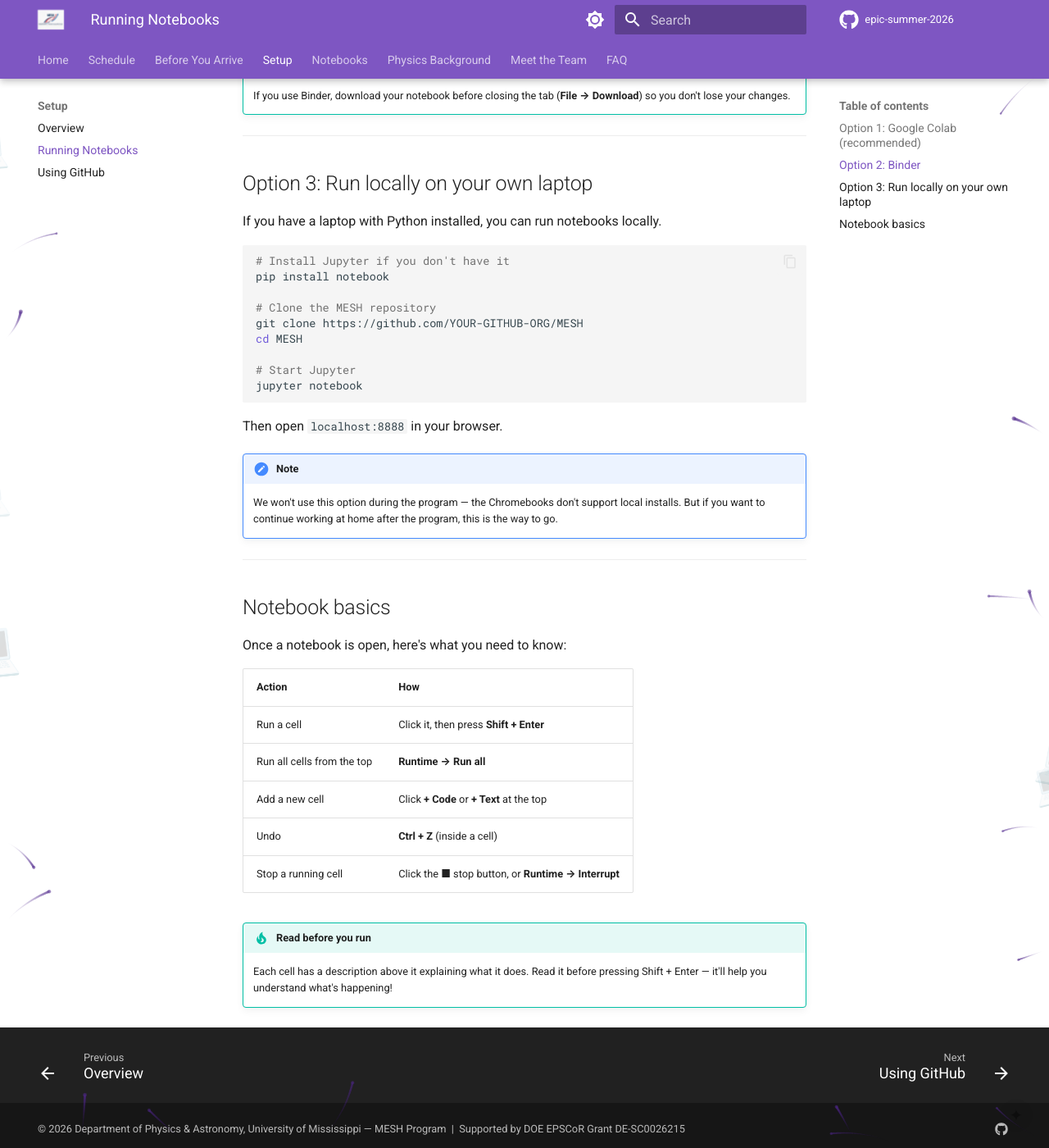
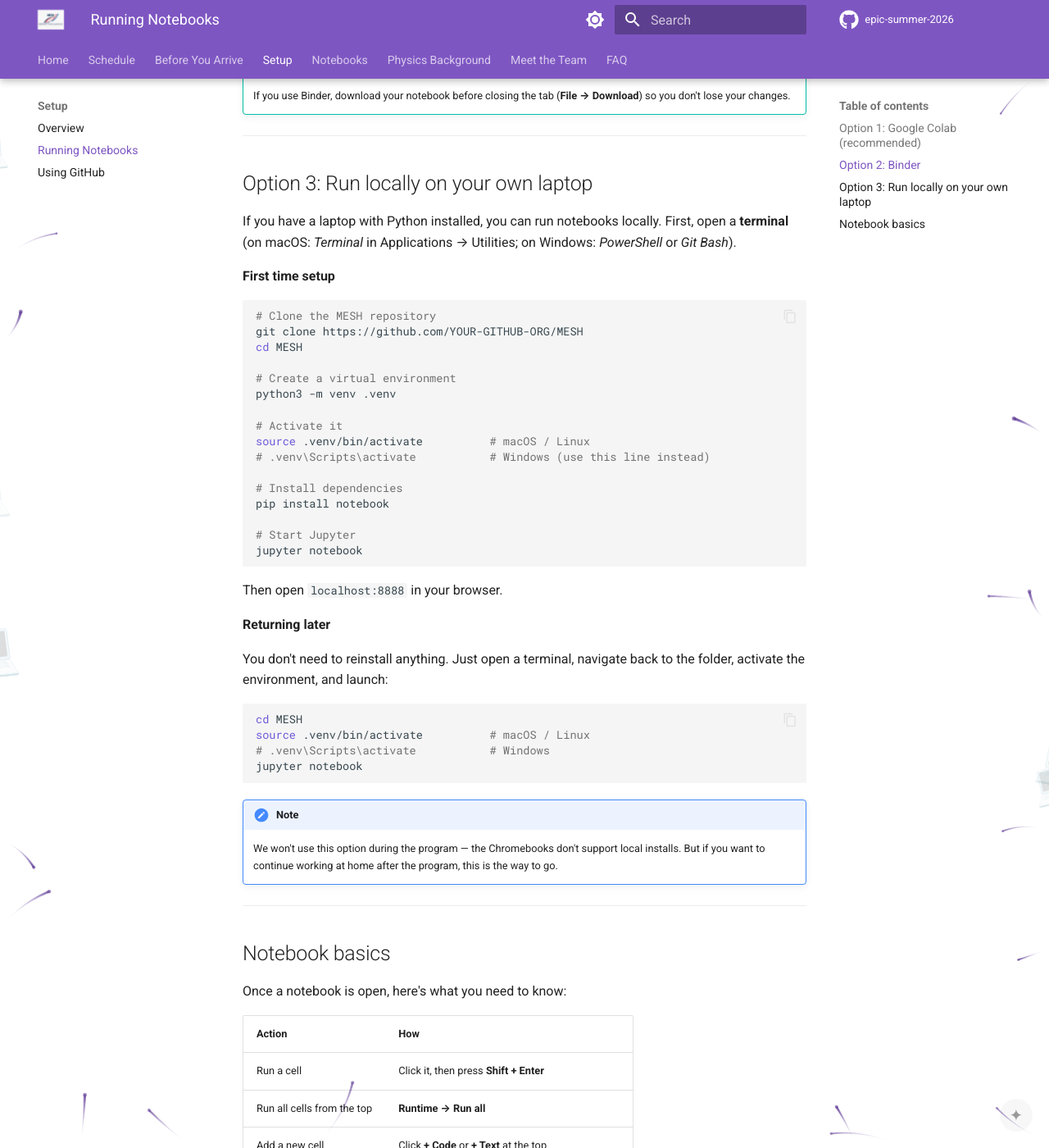
Before and after one commit to olemiss-physics/epic-summer-2026, an MkDocs documentation site: the page built from docs/setup/jupyter.md, in a window 1280 px wide and 1400 px high, scrolled down 1438 px. Shown: the whole window at 82% size. Built offline with MkDocs 1.6.1 and Material for MkDocs 9.7.7, drawn with Linux system fonts in a browser that asks for light colours; comment, search, counter and statistics services are not loaded.

Commit message:
Update local setup instructions with venv and returning-later steps

````diff
--- a/docs/setup/jupyter.md
+++ b/docs/setup/jupyter.md
@@ -49,21 +49,41 @@ Click a Binder badge on any [Notebook page](../notebooks/index.md) to launch tha
 
 ## Option 3: Run locally on your own laptop
 
-If you have a laptop with Python installed, you can run notebooks locally.
+If you have a laptop with Python installed, you can run notebooks locally. First, open a **terminal** (on macOS: *Terminal* in Applications → Utilities; on Windows: *PowerShell* or *Git Bash*).
+
+**First time setup**
 
 ```bash
-# Install Jupyter if you don't have it
-pip install notebook
-
 # Clone the MESH repository
 git clone https://github.com/YOUR-GITHUB-ORG/MESH
 cd MESH
+
+# Create a virtual environment
+python3 -m venv .venv
+
+# Activate it
+source .venv/bin/activate          # macOS / Linux
+# .venv\Scripts\activate           # Windows (use this line instead)
+
+# Install dependencies
+pip install notebook
 
 # Start Jupyter
 jupyter notebook
 ```
 
 Then open `localhost:8888` in your browser.
+
+**Returning later**
+
+You don't need to reinstall anything. Just open a terminal, navigate back to the folder, activate the environment, and launch:
+
+```bash
+cd MESH
+source .venv/bin/activate          # macOS / Linux
+# .venv\Scripts\activate           # Windows
+jupyter notebook
+```
 
 !!! note
     We won't use this option during the program — the Chromebooks don't support local installs. But if you want to continue working at home after the program, this is the way to go.
````
